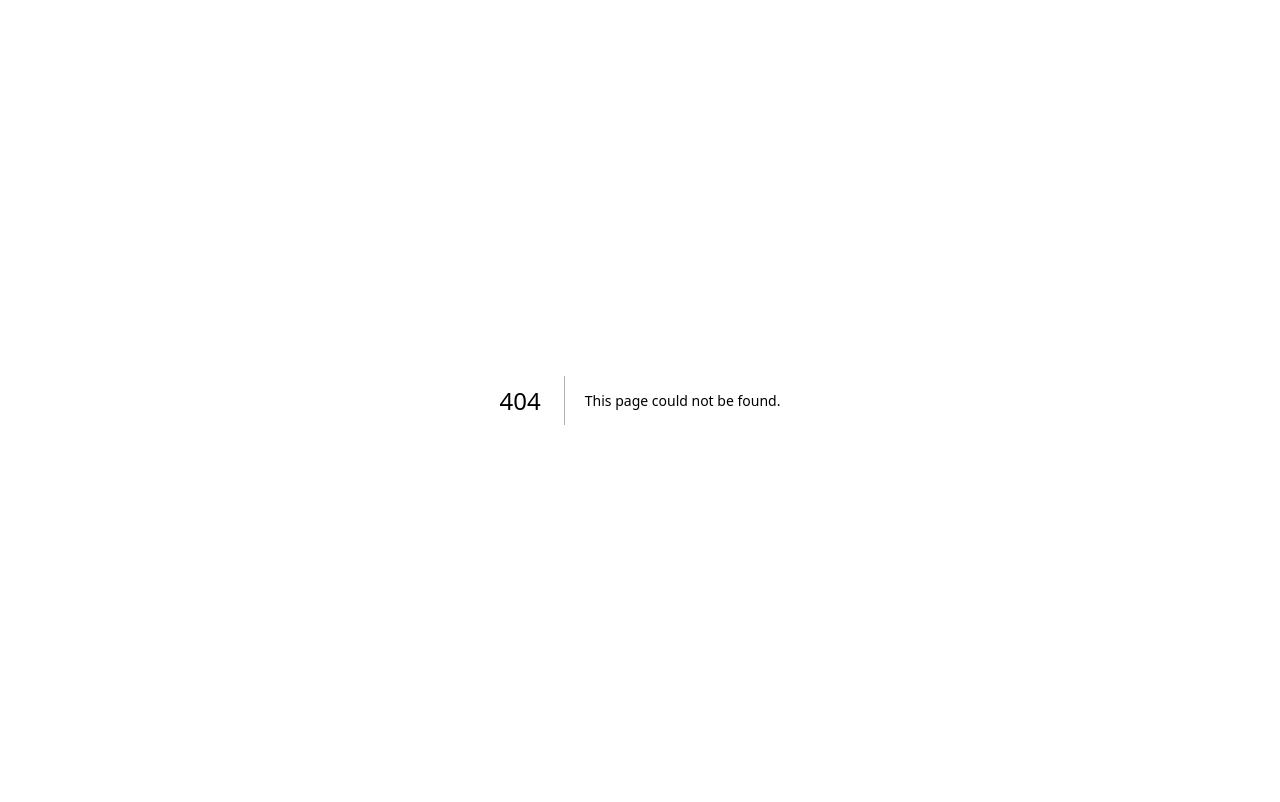
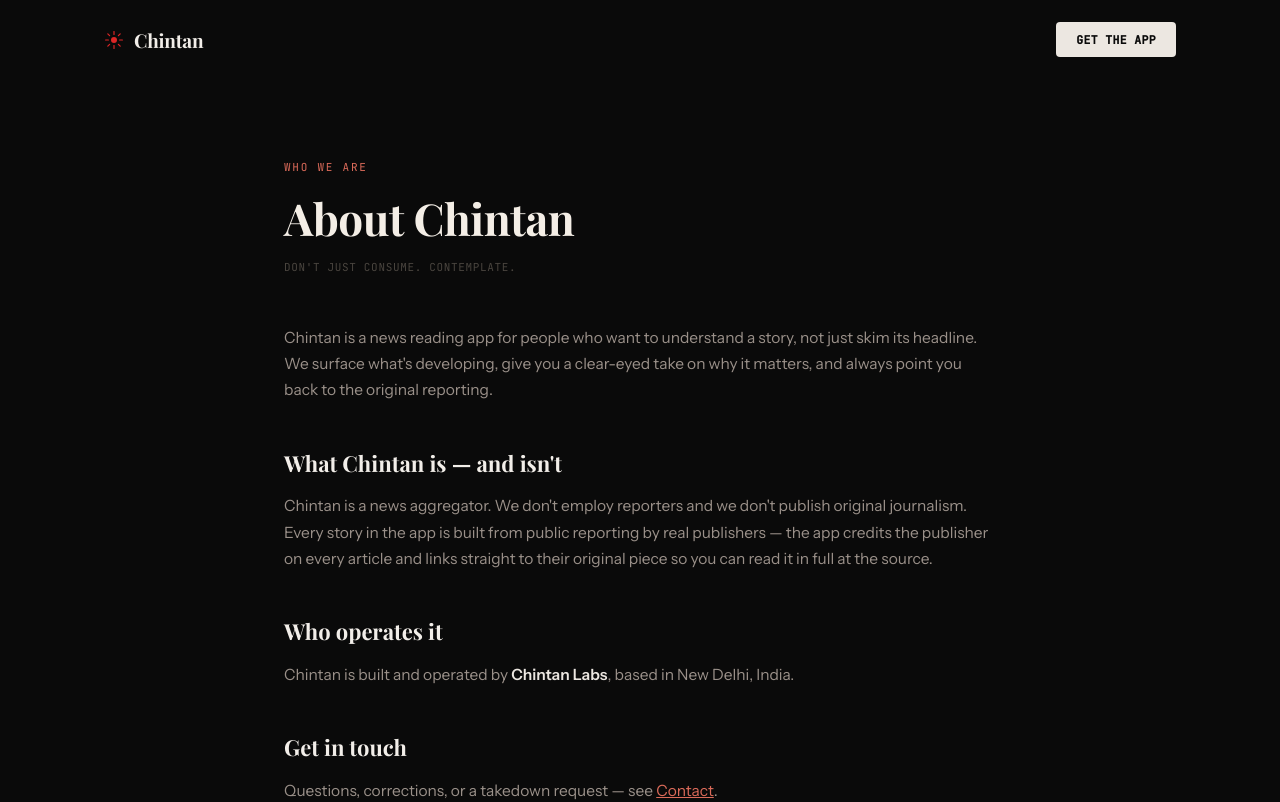
Before and after one commit to deepeshbatra61/chintan-website, a Next.js app: page /about in a window 1280 px wide. Before the commit this address had no page. Shown: the top 802 px of the page. Built offline with nearby package versions, Linux system fonts and the light colour scheme.

Commit message:
Add About page, link from footer
Built earlier but never pushed -- chintan.news never actually served it.

```diff
--- /dev/null
+++ b/app/about/page.tsx
@@ -0,0 +1,51 @@
+import type { Metadata } from "next";
+import Nav from "../components/Nav";
+import Footer from "../components/Footer";
+
+export const metadata: Metadata = {
+  title: "About — Chintan",
+  description: "Who builds Chintan, and how it works.",
+};
+
+export default function AboutPage() {
+  return (
+    <>
+      <Nav />
+      <main className="legal-page">
+        <span className="eyebrow">Who we are</span>
+        <h1>About Chintan</h1>
+        <p className="updated">Don&apos;t just consume. Contemplate.</p>
+
+        <p>
+          Chintan is a news reading app for people who want to understand a story, not just skim
+          its headline. We surface what&apos;s developing, give you a clear-eyed take on why it
+          matters, and always point you back to the original reporting.
+        </p>
+
+        <h2>What Chintan is — and isn&apos;t</h2>
+        <p>
+          Chintan is a news aggregator. We don&apos;t employ reporters and we don&apos;t publish
+          original journalism. Every story in the app is built from public reporting by real
+          publishers — the app credits the publisher on every article and links straight to their
+          original piece so you can read it in full at the source.
+        </p>
+
+        <h2>Who operates it</h2>
+        <p>
+          Chintan is built and operated by <strong>Chintan Labs</strong>, based in New Delhi,
+          India.
+        </p>
+
+        <h2>Get in touch</h2>
+        <p>
+          Questions, corrections, or a takedown request — see{" "}
+          <a className="inline-link" href="/contact">
+            Contact
+          </a>
+          .
+        </p>
+      </main>
+      <Footer />
+    </>
+  );
+}
--- a/app/components/Footer.tsx
+++ b/app/components/Footer.tsx
@@ -6,6 +6,7 @@
       <div className="inner">
         <div className="copy">© {new Date().getFullYear()} Chintan. Don&apos;t just consume. Contemplate.</div>
         <div className="links">
+          <Link href="/about">About</Link>
           <Link href="/privacy">Privacy Policy</Link>
           <Link href="/terms">Terms of Service</Link>
           <Link href="/data-safety">Data &amp; Account Deletion</Link>
```
